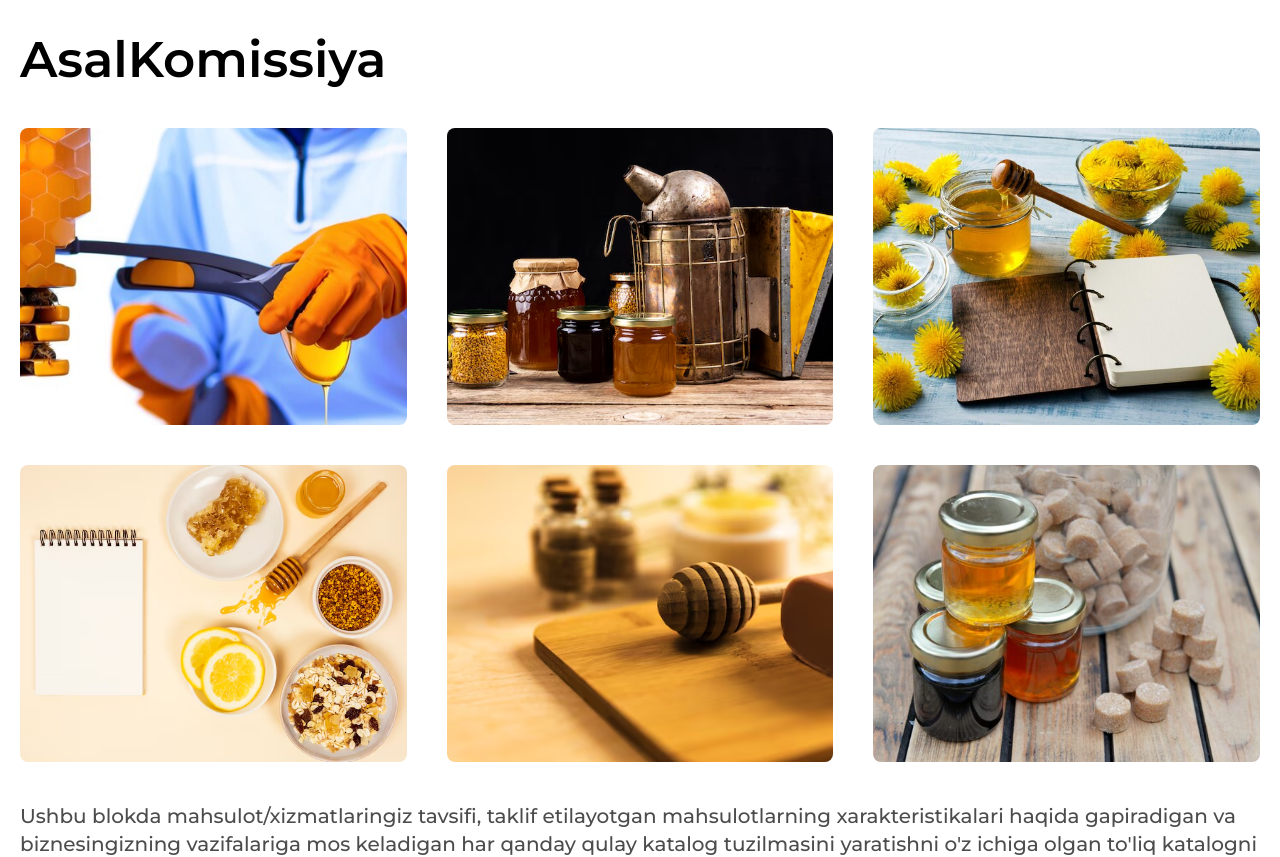
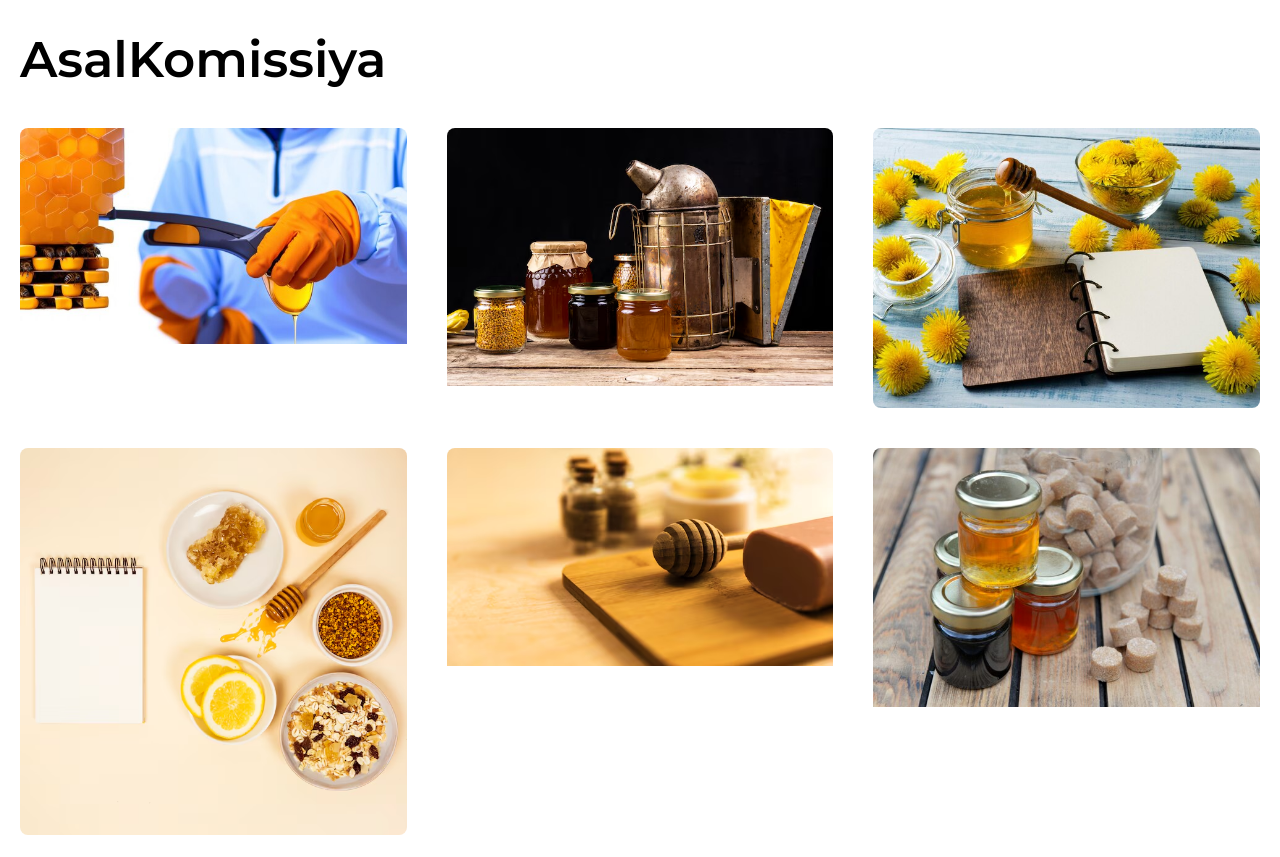
Before and after one commit to KabulovIzzatillokh/MosMedicalCenter, a React (Vite) app: page /AsalKomissiya in a window 1280 px wide. Shown: the part 330-1187 px from the top of the page. Built offline with nearby package versions, Linux system fonts and the light colour scheme.

Commit message:
AsalKomissiya w and h new

```diff
--- a/src/pages/AsalKomissiya.jsx
+++ b/src/pages/AsalKomissiya.jsx
@@ -24,22 +24,22 @@ const AsalKomissiya = () => {
 
                 <div className='grid grid-cols-1 sm:grid-cols-2 lg:grid-cols-3 gap-6 lg:gap-10 mb-6 lg:mb-10'>
                     <div className='overflow-hidden rounded-lg'>
-                        <img className='object-cover w-[444px] h-[297px] hover:scale-110 transition-all duration-300' src={AsalKomissiya1} alt="AsalKomissiya1 image" />
+                        <img width='444' height='297' className='object-cover hover:scale-110 transition-all duration-300' src={AsalKomissiya1} alt="AsalKomissiya1 image" />
                     </div>
                     <div className='overflow-hidden rounded-lg'>
-                        <img className='object-cover w-[444px] h-[297px] hover:scale-110 transition-all duration-300' src={AsalKomissiya2} alt="AsalKomissiya2 image" />
+                        <img width='444' height='297' className='object-cover hover:scale-110 transition-all duration-300' src={AsalKomissiya2} alt="AsalKomissiya2 image" />
                     </div>
                     <div className='overflow-hidden rounded-lg'>
-                        <img className='object-cover w-[444px] h-[297px] hover:scale-110 transition-all duration-300' src={AsalKomissiya3} alt="AsalKomissiya3 image" />
+                        <img width='444' height='297' className='object-cover hover:scale-110 transition-all duration-300' src={AsalKomissiya3} alt="AsalKomissiya3 image" />
                     </div>
                     <div className='overflow-hidden rounded-lg'>
-                        <img className='object-cover w-[444px] h-[297px] hover:scale-110 transition-all duration-300' src={AsalKomissiya4} alt="AsalKomissiya4 image" />
+                        <img width='444' height='297' className='object-cover hover:scale-110 transition-all duration-300' src={AsalKomissiya4} alt="AsalKomissiya4 image" />
                     </div>
                     <div className='overflow-hidden rounded-lg'>
-                        <img className='object-cover w-[444px] h-[297px] hover:scale-110 transition-all duration-300' src={AsalKomissiya5} alt="AsalKomissiya5 image" />
+                        <img width='444' height='297' className='object-cover hover:scale-110 transition-all duration-300' src={AsalKomissiya5} alt="AsalKomissiya5 image" />
                     </div>
                     <div className='overflow-hidden rounded-lg'>
-                        <img className='object-cover w-[444px] h-[297px] hover:scale-110 transition-all duration-300' src={AsalKomissiya6} alt="AsalKomissiya6 image" />
+                        <img width='444' height='297' className='object-cover hover:scale-110 transition-all duration-300' src={AsalKomissiya6} alt="AsalKomissiya6 image" />
                     </div>
                 </div>
 
```
